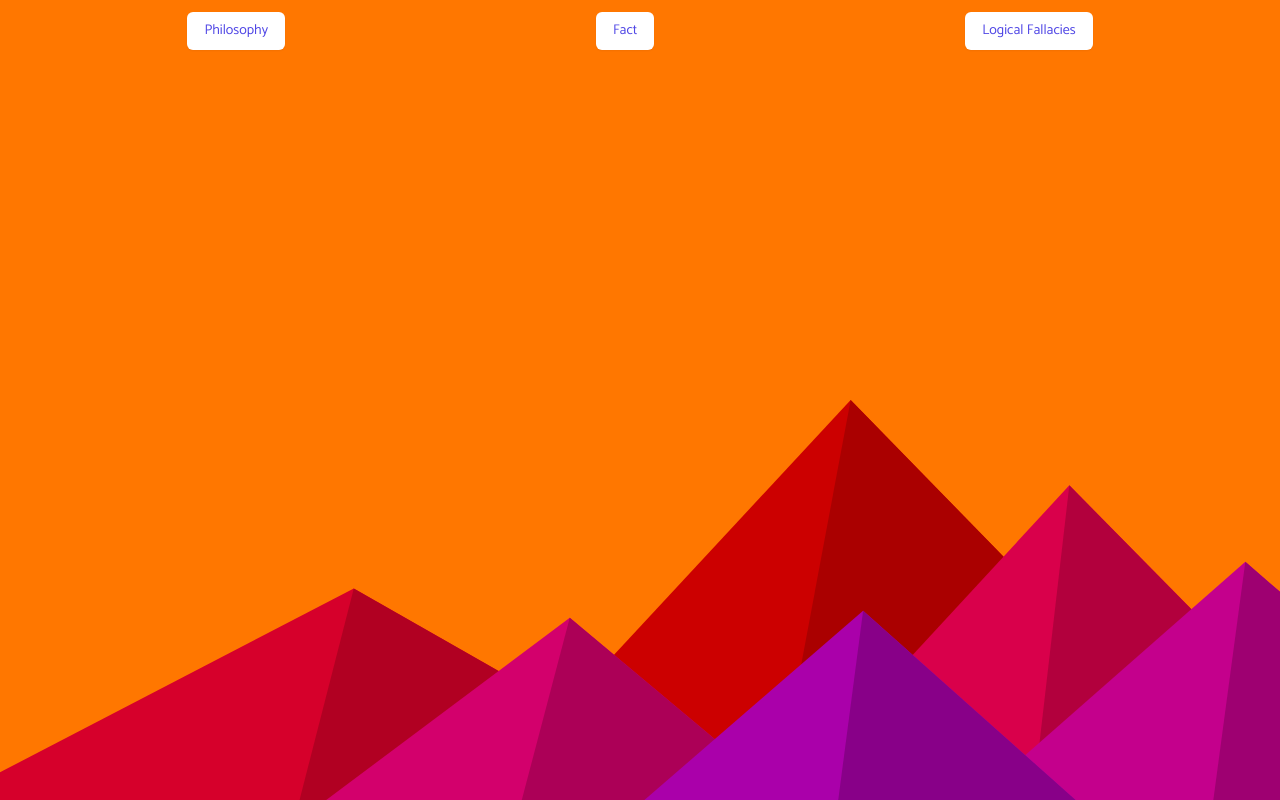
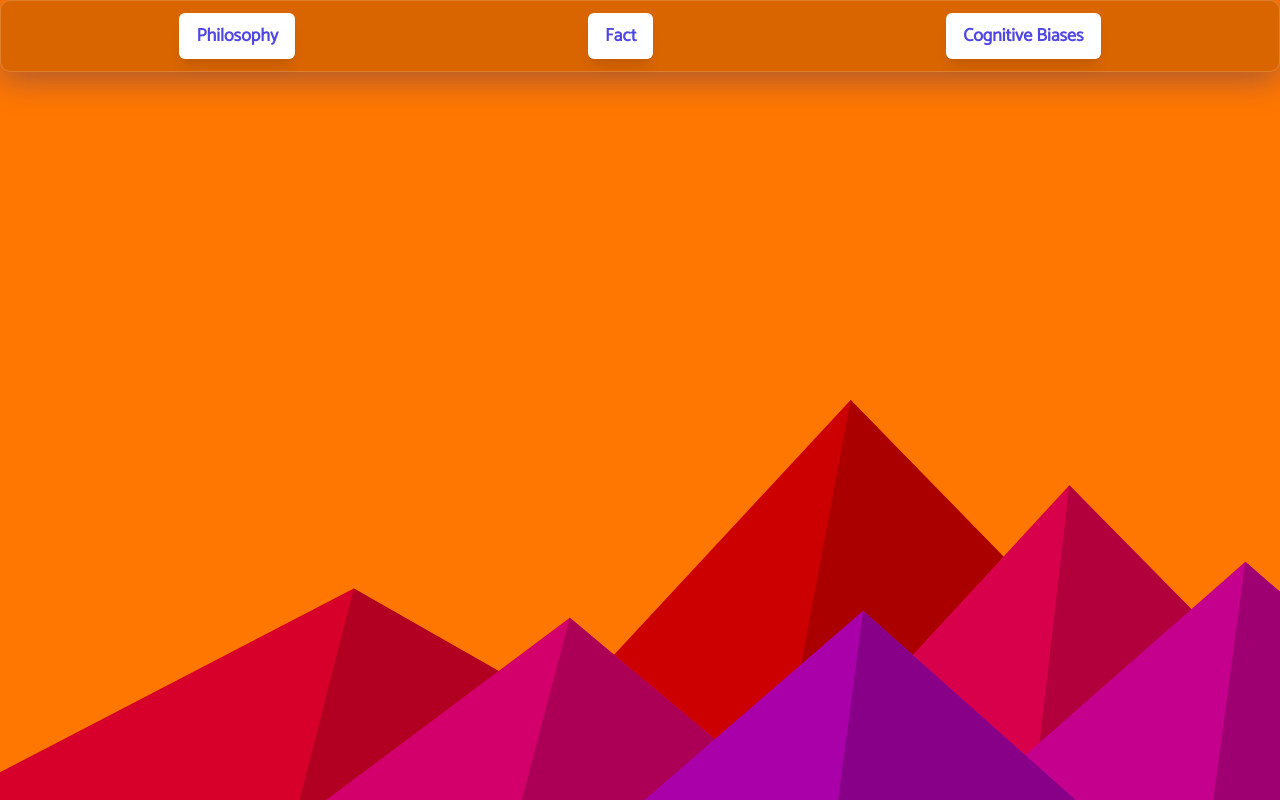
Before and after one commit to JWoltjen/Neumann1.1, a React (Create React App) app in the folder client/: page / in a window 1280 px wide. Built offline with nearby package versions, Linux system fonts and the light colour scheme.

Commit message:
Add glass background to navbar sticky

```diff
--- a/client/src/components/Navbar.js
+++ b/client/src/components/Navbar.js
@@ -37,28 +37,28 @@ export default function Navbar() {
   }
 
   return (
-    <div className="Navbar">
-      <div className="sticky top-0 max-w-7xl mx-auto py-3 px-3 sm:px-6 lg:px-8">
+    <div className='background'>
+      <div className="Navbar sticky top-0 max-w-7xl mx-auto py-3 px-3 sm:px-6 lg:px-8">
         <div className="flex items-center justify-around flex-wrap">
           <div className="order-3 mt-2 flex-shrink-0 w-full sm:order-2 sm:mt-0 sm:w-auto">
             <a onClick={(playQuote)}
-              className="flex items-center justify-center px-4 py-2 border border-transparent rounded-md shadow-sm text-sm font-medium text-indigo-600 bg-white hover:bg-indigo-50"
+              className="flex items-center justify-center px-4 py-2 border border-transparent rounded-md shadow-lg text-lg font-bold text-indigo-600 bg-white hover:bg-indigo-50"
             >
               Philosophy
             </a>
           </div>
           <div className="order-3 mt-2 flex-shrink-0 w-full sm:order-2 sm:mt-0 sm:w-auto">
             <a onClick={(playFact)}
-              className="flex items-center justify-center px-4 py-2 border border-transparent rounded-md shadow-sm text-sm font-medium text-indigo-600 bg-white hover:bg-indigo-50"
+              className="flex items-center justify-center px-4 py-2 border border-transparent rounded-md shadow-lg text-lg font-bold text-indigo-600 bg-white hover:bg-indigo-50"
             >
               Fact
             </a>
           </div>
             <div className="order-3 mt-2 flex-shrink-0 w-full sm:order-2 sm:mt-0 sm:w-auto">
             <a onClick={(playFallacy)}
-              className="flex items-center justify-center px-4 py-2 border border-transparent rounded-md shadow-sm text-sm font-medium text-indigo-600 bg-white hover:bg-indigo-50"
+              className="flex items-center justify-center px-4 py-2 border border-transparent rounded-md shadow-lg text-lg font-bold text-indigo-600 bg-white hover:bg-indigo-50"
             >
-              Logical Fallacies
+              Cognitive Biases
             </a>
           </div>
         </div>
--- a/client/src/index.css
+++ b/client/src/index.css
@@ -17,3 +17,12 @@ h3,
 p {
   font-family: "Catamaran", sans-serif;
 }
+
+.Navbar {
+  background: rgba(0, 0, 0, 0.15);
+  box-shadow: 0 8px 32px 0 rgba(31, 38, 135, 0.37);
+  backdrop-filter: blur(7px);
+  -webkit-backdrop-filter: blur(7px);
+  border-radius: 10px;
+  border: 1px solid rgba(255, 255, 255, 0.18);
+}
```
